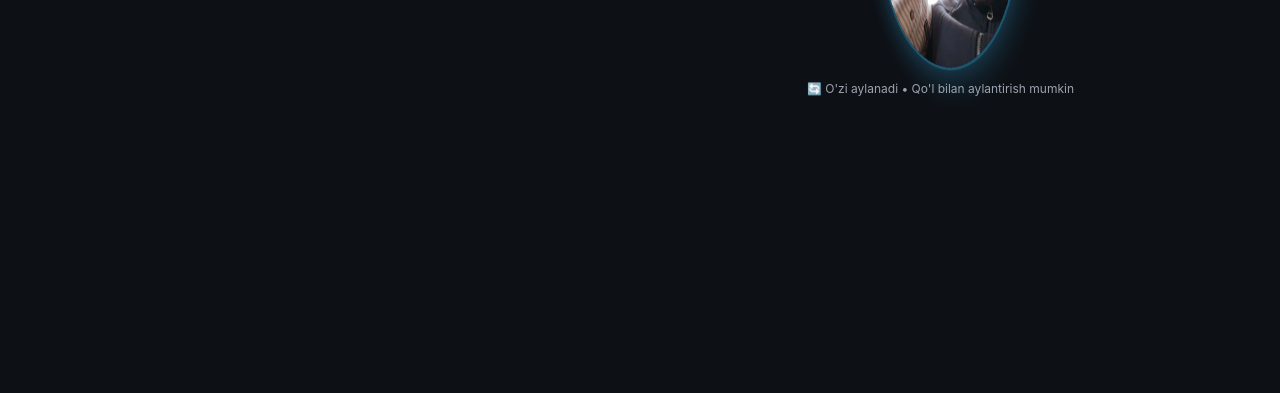
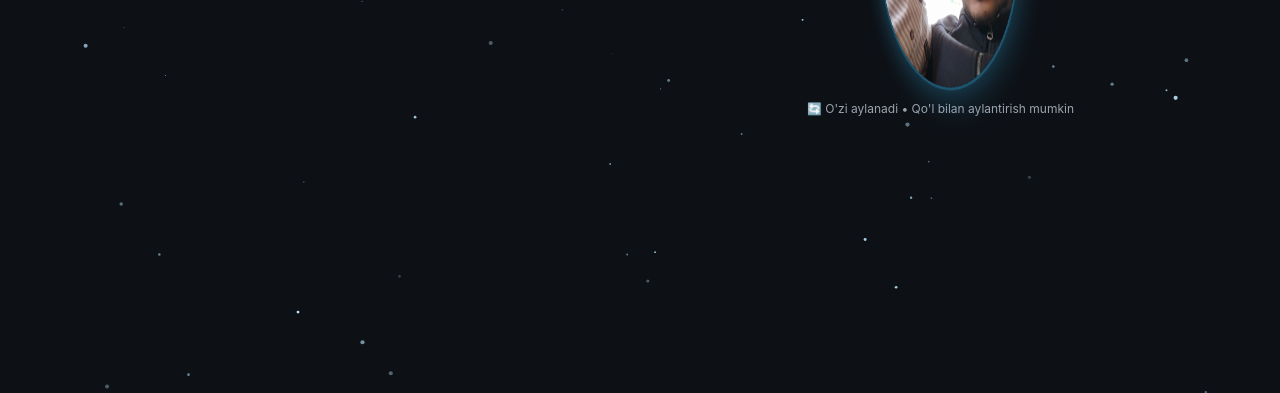
Before and after one commit to tohirjon-uz/tohirjon-uz.github.io, a plain HTML site: page index.html in a window 1280 px wide. Shown: the part 407-800 px from the top of the page. Drawn offline with Linux system fonts and the light colour scheme; no server answers.

Commit message:
Update index.html

```diff
--- a/index.html
+++ b/index.html
@@ -1,4 +1,4 @@
-<!DOCTYPE html>
+6<!DOCTYPE html>
 <html lang="uz">
 <head>
   <meta charset="UTF-8" />
@@ -274,5 +274,56 @@
       });
   })();
 </script>
+  <style>
+  #starCanvas { position: fixed; inset: 0; width: 100%; height: 100%; z-index: -1; pointer-events: none; }
+</style>
+
+<script>
+  (function() {
+    const canvas = document.createElement('canvas');
+    canvas.id = 'starCanvas';
+    document.body.prepend(canvas);
+    const ctx = canvas.getContext('2d');
+
+    let w, h, stars = [];
+    function resize() {
+      w = canvas.width = window.innerWidth;
+      h = canvas.height = window.innerHeight;
+    }
+    window.addEventListener('resize', resize);
+    resize();
+
+    for (let i = 0; i < 75; i++) {
+      stars.push({
+        x: Math.random() * w,
+        y: Math.random() * h,
+        r: Math.random() * 1.8 + 0.4,
+        vx: (Math.random() - 0.5) * 0.25,
+        vy: -Math.random() * 0.35 - 0.1,
+        a: Math.random() * 0.8 + 0.2
+      });
+    }
+
+    function drawStars() {
+      ctx.clearRect(0, 0, w, h);
+      const isLight = document.body.classList.contains('light');
+      for (let s of stars) {
+        s.x += s.vx;
+        s.y += s.vy;
+        if (s.y < 0) { s.y = h; s.x = Math.random() * w; }
+        if (s.x < 0) s.x = w;
+        if (s.x > w) s.x = 0;
+
+        ctx.beginPath();
+        ctx.arc(s.x, s.y, s.r, 0, Math.PI * 2);
+        ctx.fillStyle = isLight ? `rgba(2, 132, 199, ${s.a * 0.5})` : `rgba(186, 230, 253, ${s.a})`;
+        ctx.fill();
+      }
+      requestAnimationFrame(drawStars);
+    }
+    drawStars();
+  })();
+</script>
+
 </body>
 </html>
```
